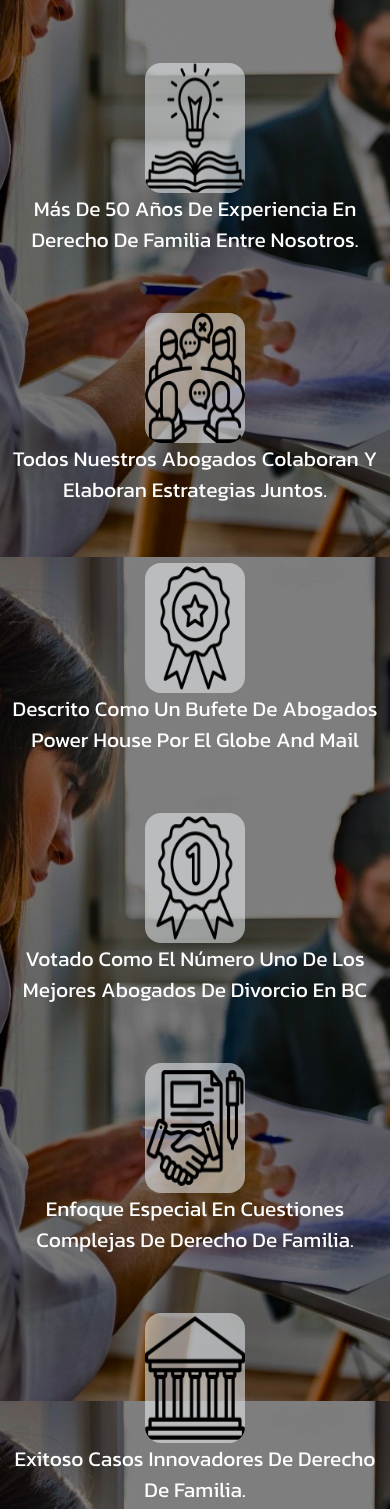
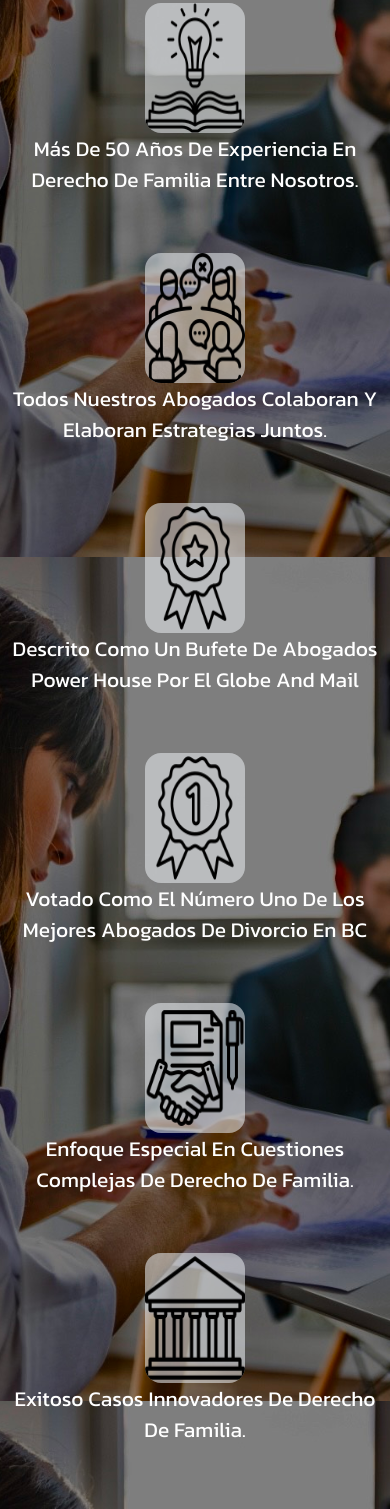
Before and after one commit to AngelRMarquez/ESTUDIO-JURIDICO-FEBRES---LOPEZ, a website: page index.html in a window 390 px wide. Shown: the part 3445-4954 px from the top of the page. Drawn offline with nearby package versions, Linux system fonts and the light colour scheme.

Commit message:
modificaciones

```diff
--- a/scss/base/_media_querys.scss
+++ b/scss/base/_media_querys.scss
@@ -143,6 +143,9 @@
         }
 
     }
+    .quienes-somos{
+        height: 800px;
+    }
 
 }
 
@@ -276,7 +279,7 @@
         background-position: center;
         background-attachment: fixed;
         position: relative;
-        height: 2000px;
+        height: 1800px;
           .container-grid-item-titulo{
             margin-bottom:  50px;
               h2{
@@ -293,7 +296,7 @@
             img{
                 width: 100px;
                 height: 130px;
-                margin-top: 100px;
+                margin-top: 40px;
                 background-color: #e9ecef91;
                 border-radius: 16px;
                 align-content: center;
@@ -308,7 +311,7 @@
             img{
                 width: 100px;
                 height: 130px;
-                margin-top: 100px;
+                margin-top: 40px;
                 background-color: #e9ecef91;
                 border-radius: 16px;
                 align-content: center;
@@ -323,7 +326,7 @@
             img{
                 width: 100px;
                 height: 130px;
-                margin-top: 100px;
+                margin-top: 40px;
                 background-color: #e9ecef91;
                 border-radius: 16px;
                 align-content: center;
@@ -338,7 +341,7 @@
             img{
                 width: 100px;
                 height: 130px;
-                margin-top: 100px;
+                margin-top: 40px;
                 background-color: #e9ecef91;
                 border-radius: 16px;
                 align-content: center;
@@ -353,7 +356,7 @@
             img{
                 width: 100px;
                 height: 130px;
-                margin-top: 100px;
+                margin-top: 40px;
                 background-color: #e9ecef91;
                 border-radius: 16px;
                 align-content: center;
@@ -368,7 +371,7 @@
             img{
                 width: 100px;
                 height: 130px;
-                margin-top: 100px;
+                margin-top: 40px;
                 background-color: #e9ecef91;
                 border-radius: 16px;
                 align-content: center;
```
Also changed, not shown: css/estilos.css.
